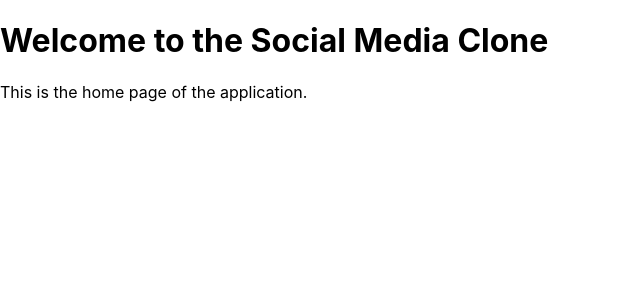
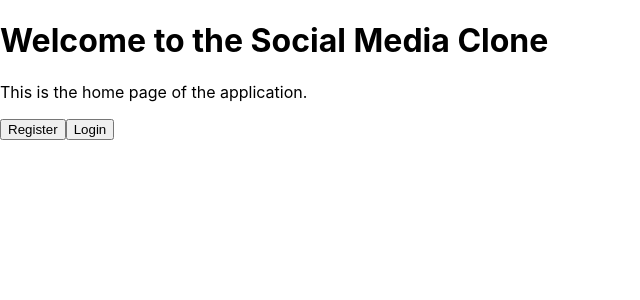
Before and after one commit to RohitKr9/social-connect-front, a React (Create React App) app: page / in a window 1280 px wide. Shown: the top 300 px of the page, without its empty margins (0-640 px from the left). Built offline with nearby package versions, Linux system fonts and the light colour scheme; no server answers.

Commit message:
Add login and signup link to Home page

```diff
--- a/src/components/Auth/Login.js
+++ b/src/components/Auth/Login.js
@@ -64,6 +64,8 @@ const Login = () => {
         </div>
         <button type="submit">Login</button>
       </form>
+      <p>Not having account</p>
+      <button onClick={() => window.location.href = '/register'}>Register</button>
     </div>
   );
 };
--- a/src/pages/Home.js
+++ b/src/pages/Home.js
@@ -1,8 +1,12 @@
+
+
 const Home = () => {
   return (
     <div>
       <h1>Welcome to the Social Media Clone</h1>
       <p>This is the home page of the application.</p>
+      <button onClick={() => window.location.href = '/register'}>Register</button>
+      <button onClick={() => window.location.href = '/login'}>Login</button>
     </div>
   );
 };
```
